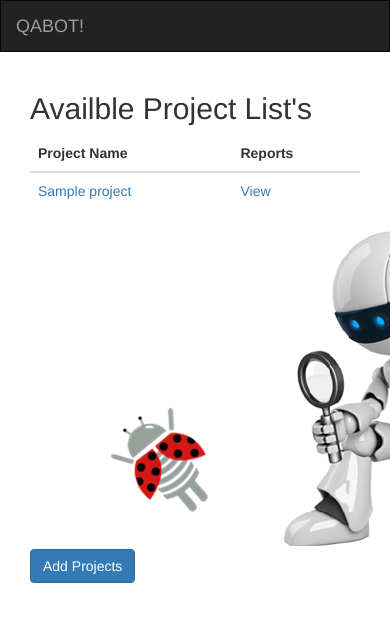
After one commit to sonu-Shiva/hackathon, a Django app: page /qabot/ in a window 390 px wide; the page is wider, and only the part inside the window is pictured. The commit adds this page. Shown: the top 622 px of that part. Run offline with Django 3.2, Linux system fonts and the light colour scheme; tables that the repository leaves empty hold one stand-in row (values such as "Sample post"); some libraries are stand-ins or nearby versions.

Commit message:
add project and Home page is done

```diff
--- a/src/hackathon_django/urls.py
+++ b/src/hackathon_django/urls.py
@@ -19,5 +19,5 @@ from django.conf.urls import include
 
 urlpatterns = [
     url(r'^admin/', admin.site.urls),
-    url(r'^', include('test_cases.urls', namespace="app")),
+    url(r'^qabot/', include('test_cases.urls', namespace="qabot")),
 ]
--- a/src/templates/base.html
+++ b/src/templates/base.html
@@ -18,12 +18,8 @@
         <nav class="navbar navbar-inverse">
           <div class="container-fluid">
             <div class="navbar-header">
-              <a class="navbar-brand" href="#">Code Less Automation!</a>
+              <a class="navbar-brand" href="{% url 'qabot:projects' %}">QABOT!</a>
             </div>
-            <ul class="nav navbar-nav">
-              <li class="{% if '/' == request.path %}active{% endif %}"><a href="{% url 'app:projects' %}">Projects</a></li>
-              <li class="{% if 'reports' in request.path %}active{% endif %}"><a href="{% url 'app:reports' %}">Reports</a></li>
-            </ul>
           </div>
         </nav>
         {% block header %} {% endblock header%}
--- /dev/null
+++ b/src/test_cases/templates/index.html
@@ -0,0 +1,50 @@
+{% extends "base.html" %}
+{% load staticfiles %}
+{% block body %}
+<div class="container">
+    <div class="row">
+        <div class="col-sm-6">
+           <h2>Availble Project List's</h2>
+           <table class="table table-hover">
+                <thead>
+                  <tr>
+                    <th>Project Name</th>
+                    <th>Reports</th>
+                  </tr>
+                </thead>
+                <tbody>
+                {% for project in projects %}
+                  <tr>
+                      <td><a href="#">{{project.name}}</a></td>
+                      <td><a href="#">View</a></td>
+                  </tr>
+                {% endfor %}
+                </tbody>
+            </table>
+        </div>
+        <div class="col-sm-6">
+          <img src="{% static 'images/TestingAutomation.png' %}" class="img-rounded" alt="Cinque Terre">
+        </div>
+    </div>
+    <button type="button" class="btn btn-primary" data-toggle="modal" data-target="#myModal">Add Projects </button>
+    <!-- Modal -->
+    <div class="modal fade" id="myModal" role="dialog">
+      <div class="modal-dialog">
+        <!-- Modal content-->
+        <div class="modal-content">
+          <div class="modal-header">
+            <button type="button" class="close" data-dismiss="modal">&times;</button>
+            <h4 class="modal-title">Add Project</h4>
+          </div>
+          <div class="modal-body">
+          <form action="{% url 'qabot:add_project' %}" method="POST">
+            {% csrf_token %}
+            <input type="text" class="form-control" name="project_name"/><br>
+             <button type="submit" class="btn btn-default" >Save</button>
+          </form>
+          </div>
+        </div>
+      </div>
+    </div>
+</div>
+{% endblock body %}
--- a/src/test_cases/urls.py
+++ b/src/test_cases/urls.py
@@ -1,9 +1,13 @@
+"""Hakuna-Matata url's."""
+
+
 from django.conf.urls import url
 from . import views
-
 
 urlpatterns = (
     url(r'^$', view=views.project_view, name="projects"),
     url(r'^reports/$', view=views.reports_view, name="reports"),
     url(r'^report/(?P<report_id>\d+)$', view=views.render_report, name="report"),
+    url(r'^add_project/$', views.add_project, name='add_project'),
+
 )
--- a/src/test_cases/views.py
+++ b/src/test_cases/views.py
@@ -3,14 +3,16 @@ from __future__ import unicode_literals
 from django.http import HttpResponse
 from django.shortcuts import render
 from .models import Project, Reports
+from django.http import HttpResponseRedirect
 
 
 def project_view(request):
+    """Get all project's."""
     projects = Project.objects.all()
     context = {
         "projects": projects,
     }
-    return render(request, "projects_list.html", context)
+    return render(request, "index.html", context)
 
 
 def reports_view(request):
@@ -27,3 +29,11 @@ def render_report(request, report_id):
     except Reports.DoesNotExist:
         return HttpResponse(500)
     return HttpResponse(report)
+
+
+def add_project(request):
+    """Add new project."""
+    name = request.POST['project_name']
+    new_project = Project(name=name)
+    new_project.save()
+    return HttpResponseRedirect('/qabot')
```
Also changed, not shown: src/test_cases/static/css/index.css (added), src/test_cases/static/images/TestingAutomation.png (added).
